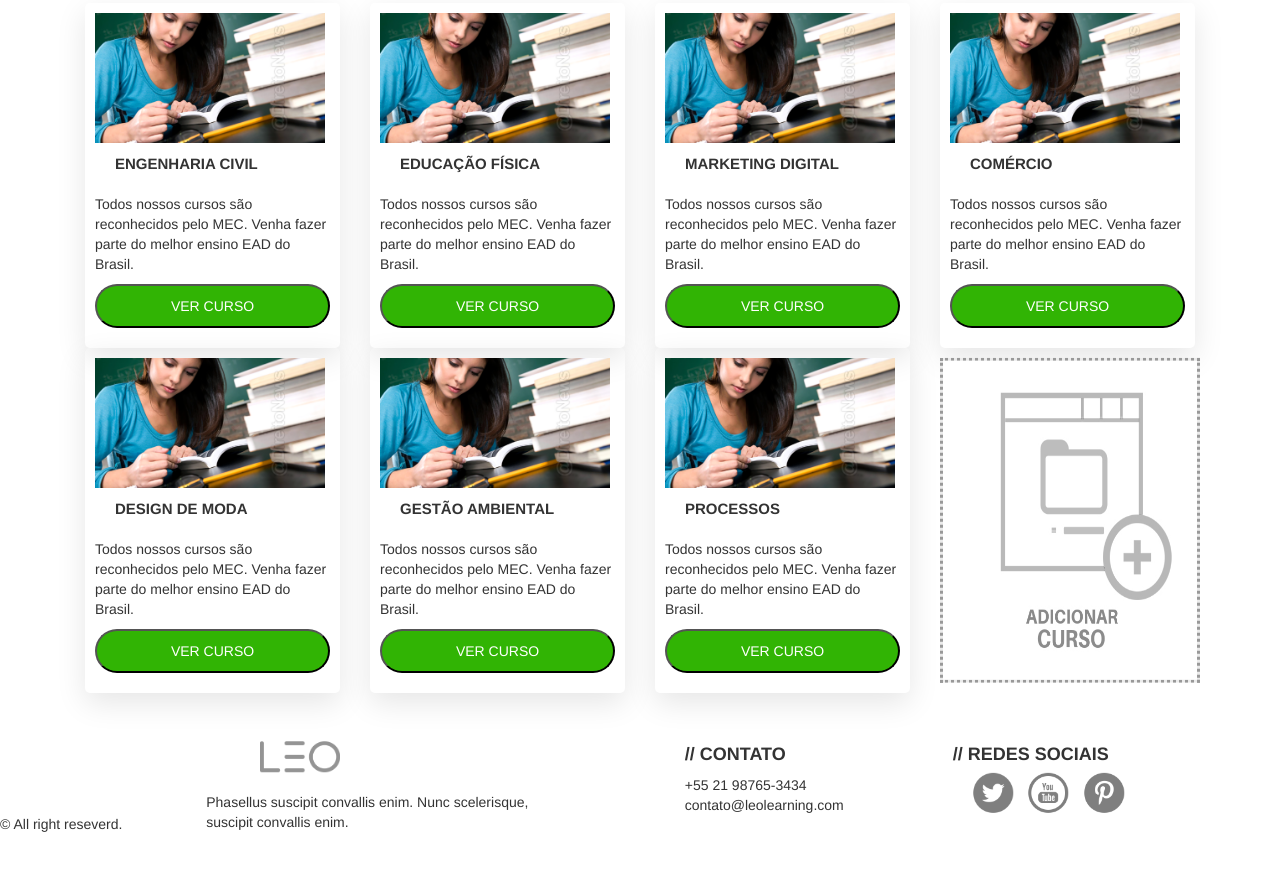
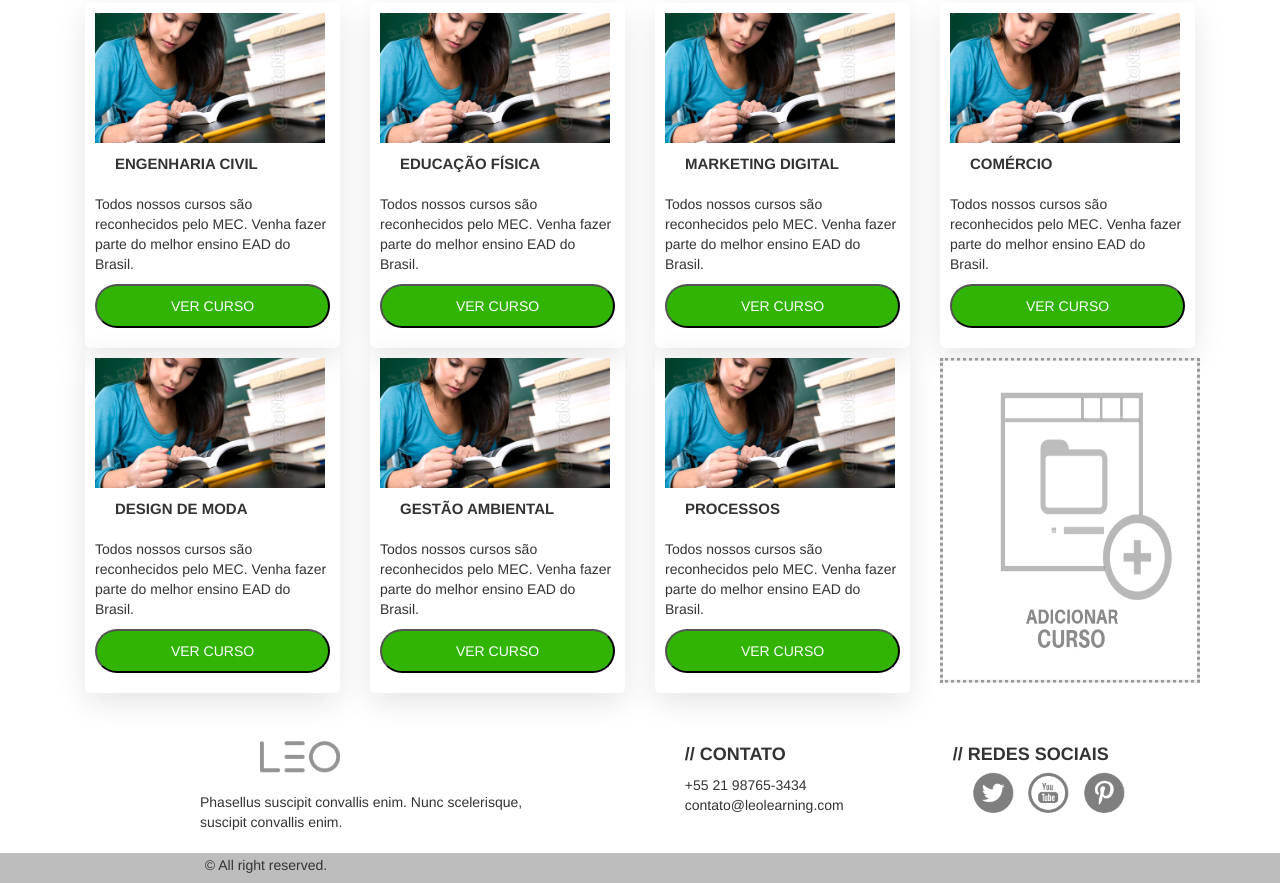
Before and after one commit to gbrizolara/desafio_leo, a website: page index.html in a window 1280 px wide. Shown: the part 546-1429 px from the top of the page. Before the commit the page ends 1380 px from the top, so only its background shows below. Drawn offline with nearby package versions, Linux system fonts and the light colour scheme; files that its build step writes are made by us from their sources.

Commit message:
Organizacao do html

```diff
--- a/index.html
+++ b/index.html
@@ -118,21 +118,21 @@
           </div>
         </div>
         <div class="row">
-          <div class="col-md-6">
+          <div class="col-md-6 down">
             <div class="rodape-01">
               <img class="leo_logo_rodape" src="images/leo_logo_rodape.png">
               <p class="direitos">Phasellus suscipit convallis enim. Nunc scelerisque,<br>
               suscipit convallis enim.</p>
             </div>
           </div>
-          <div class="col-md-3">
+          <div class="col-md-3 down">
             <div class="rodape-02">
               <h4><p><b>// CONTATO</p></b></h4>
               <p>+55 21 98765-3434<br>
               contato@leolearning.com</p>
             </div>
           </div>
-          <div class="col-md-3">
+          <div class="col-md-3 down">
             <div class="rodape-03">
               <p><b><h4>// REDES SOCIAIS</p></b></h4>
               <a href="https://twitter.com/leolearning">
@@ -149,8 +149,10 @@
         </div>
 </main>
 </header>
-  <footer class="rodape-pagina">
-&copy; All right reseverd.
-  </footer>
+  <div class="row">
+    <div class="col-md-12">
+      <p class="rodape"> &copy; All right reserved.</p>
+    </div>
+  </div>
 </body>
 </html>
--- a/sass/header.scss
+++ b/sass/header.scss
@@ -14,10 +14,11 @@
 
 
 .header {
-background:#FFFFFF;}
+background:#E6E6E6;
+}
 
 .body {
-  background-color: #E6E6E6;
+  background: #E6E6E6;
 }
 
 .user-name {
@@ -130,7 +131,7 @@ text-transform: uppercase;
 }
 
 .direitos {
-transform: translate(33%, 70%)
+transform: translate(32%, 70%)
 }
 
 .rodape-02{
@@ -155,4 +156,28 @@ width: 40px;
 .pinterest {
 width: 40px;
 transform:translate(110%, -5%);
+
 }
+
+
+.col-md-12 {
+  background-color: #BDBDBD;
+
+
+}
+
+.rodape {
+  transform:translate(16%, 8%);
+}
+
+.down {
+  height: 160px;
+}
+
+
+  div.retangulo {
+ line-height:0;
+ width:200px;
+ height:160px;
+
+ }
```
